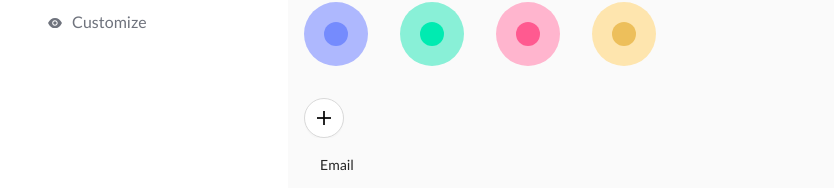
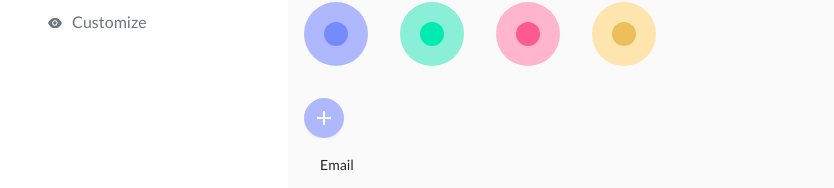
Before and after one commit to anovote/frontend, a React (Create React App) app: page / in a window 1280 px wide. Shown: the part 372-560 px from the top of the page, without its empty margins (8-842 px from the left). Built offline with nearby package versions, Linux system fonts and the light colour scheme.

Commit message:
Update naming

```diff
--- a/src/components/importVoters/EligibleVotersTable.tsx
+++ b/src/components/importVoters/EligibleVotersTable.tsx
@@ -1,7 +1,7 @@
 import * as React from 'react'
-import { Table, Upload, Button, UploadProps } from 'antd'
+import { Table, Upload, Button } from 'antd'
 import { PlusOutlined } from '@ant-design/icons'
-import { RcFile } from 'antd/lib/upload'
+import { readString } from 'react-papaparse'
 
 export default function EligibleVotersTable(): React.ReactElement {
     const columns = [
@@ -12,18 +12,19 @@ export default function EligibleVotersTable(): React.ReactElement {
         },
     ]
 
-    const [fileList, setFileList] = React.useState<RcFile[]>([])
+    const [uploadedFile, setUploadedFile] = React.useState<File>()
 
-    const saveFile = (file: RcFile): boolean => {
-        setFileList([...fileList, file])
-        console.log(fileList)
+    const saveFile = (file: File): boolean => {
+        setUploadedFile(file)
         return false
     }
+
+    console.log(uploadedFile)
 
     return (
         <div className="voters-table-container">
             <Upload beforeUpload={saveFile}>
-                <Button icon={<PlusOutlined />} size="large" shape="circle"></Button>
+                <Button type="primary" icon={<PlusOutlined />} size="large" shape="circle"></Button>
             </Upload>
             <Table columns={columns} />
         </div>
--- a/src/style/scss/antd/_button.scss
+++ b/src/style/scss/antd/_button.scss
@@ -15,4 +15,8 @@
         background-color: $main-contrasting;
         border-color: $main-contrasting;
     }
+    &:focus {
+        background-color: $main-contrasting;
+        border-color: $main-contrasting;
+    }
 }
```
